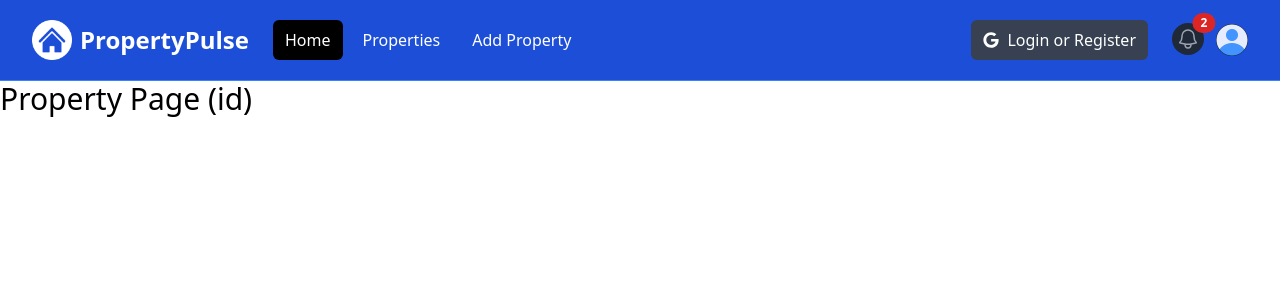
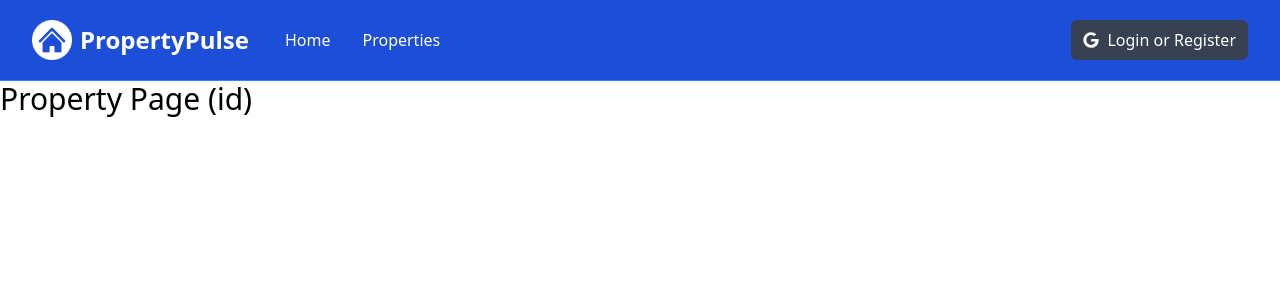
Before and after one commit to skippitymoo/nextjs-from-scratch-property-pulse, a Next.js app: page /properties/1 in a window 1280 px wide. Shown: the top 300 px of the page. Built offline with nearby package versions, Linux system fonts and the light colour scheme.

Commit message:
chap2: conditional rendering

```diff
--- a/components/NavBar.tsx
+++ b/components/NavBar.tsx
@@ -1,5 +1,6 @@
 "use client";
 import { useState } from "react";
+import { usePathname } from "next/navigation";
 import Image from "next/image";
 import Link from "next/link";
 import logo from "@/assets/images/logo-white.png";
@@ -9,6 +10,9 @@
 const NavBar = () => {
   const [isMobileMenuOpen, setIsMobileMenuOpen] = useState(false);
   const [isProfileMenuOpen, setIsProfileMenuOpen] = useState(false);
+  const [isLoggedIn, setLoggedIn] = useState(false);
+
+  const pathname = usePathname();
 
   return (
     <nav className="bg-blue-700 border-b border-blue-500">
@@ -57,27 +61,36 @@
               <div className="flex space-x-2">
                 <Link
                   href="/"
-                  className="text-white bg-black hover:bg-gray-900 hover:text-white rounded-md px-3 py-2"
+                  className={`${
+                    pathname === "/" ? "bg-black" : ""
+                  } text-white hover:bg-gray-900 hover:text-white rounded-md px-3 py-2`}
                 >
                   Home
                 </Link>
                 <Link
                   href="/properties"
-                  className="text-white hover:bg-gray-900 hover:text-white rounded-md px-3 py-2"
+                  className={`${
+                    pathname === "/properties" ? "bg-black" : ""
+                  } text-white hover:bg-gray-900 hover:text-white rounded-md px-3 py-2`}
                 >
                   Properties
                 </Link>
+                {isLoggedIn && (
                   <Link
                     href="/properties/add"
-                  className="text-white hover:bg-gray-900 hover:text-white rounded-md px-3 py-2"
+                    className={`${
+                      pathname === "/properties/add" ? "bg-black" : ""
+                    } text-white hover:bg-gray-900 hover:text-white rounded-md px-3 py-2`}
                   >
                     Add Property
                   </Link>
+                )}
               </div>
             </div>
           </div>
 
           {/* <!-- Right Side Menu (Logged Out) --> */}
+          {!isLoggedIn && (
             <div className="hidden md:block md:ml-6">
               <div className="flex items-center">
                 <button className="flex items-center text-white bg-gray-700 hover:bg-gray-900 hover:text-white rounded-md px-3 py-2">
@@ -86,8 +99,10 @@
                 </button>
               </div>
             </div>
+          )}
 
           {/* <!-- Right Side Menu (Logged In) --> */}
+          {isLoggedIn && (
             <div className="absolute inset-y-0 right-0 flex items-center pr-2 md:static md:inset-auto md:ml-6 md:pr-0">
               <Link href="/messages" className="relative group">
                 <button
@@ -177,6 +192,7 @@
                 )}
               </div>
             </div>
+          )}
         </div>
       </div>
 
@@ -186,26 +202,35 @@
           <div className="space-y-1 px-2 pb-3 pt-2">
             <Link
               href="/"
-              className="bg-gray-900 text-white block rounded-md px-3 py-2 text-base font-medium"
+              className={`${
+                pathname === "/" ? "bg-black" : ""
+              } text-white block rounded-md px-3 py-2 text-base font-medium`}
             >
               Home
             </Link>
             <Link
               href="/properties"
-              className="text-gray-300 hover:bg-gray-700 hover:text-white block rounded-md px-3 py-2 text-base font-medium"
+              className={`${
+                pathname === "/properties" ? "bg-black" : ""
+              } text-white block rounded-md px-3 py-2 text-base font-medium`}
             >
               Properties
             </Link>
+            {isLoggedIn && (
               <Link
                 href="/properties/add"
-              className="text-gray-300 hover:bg-gray-700 hover:text-white block rounded-md px-3 py-2 text-base font-medium"
+                className={`${
+                  pathname === "/properties/add" ? "bg-black" : ""
+                } text-white block rounded-md px-3 py-2 text-base font-medium`}
               >
                 Add Property
               </Link>
+            )}
+            {!isLoggedIn && (
               <button className="flex items-center text-white bg-gray-700 hover:bg-gray-900 hover:text-white rounded-md px-3 py-2 my-4">
-              <FaGoogle className="text-white mr-2" />
                 <span>Login or Register</span>
               </button>
+            )}
           </div>
         </div>
       )}
```
Lines whose indentation alone changed are shown as unchanged.
